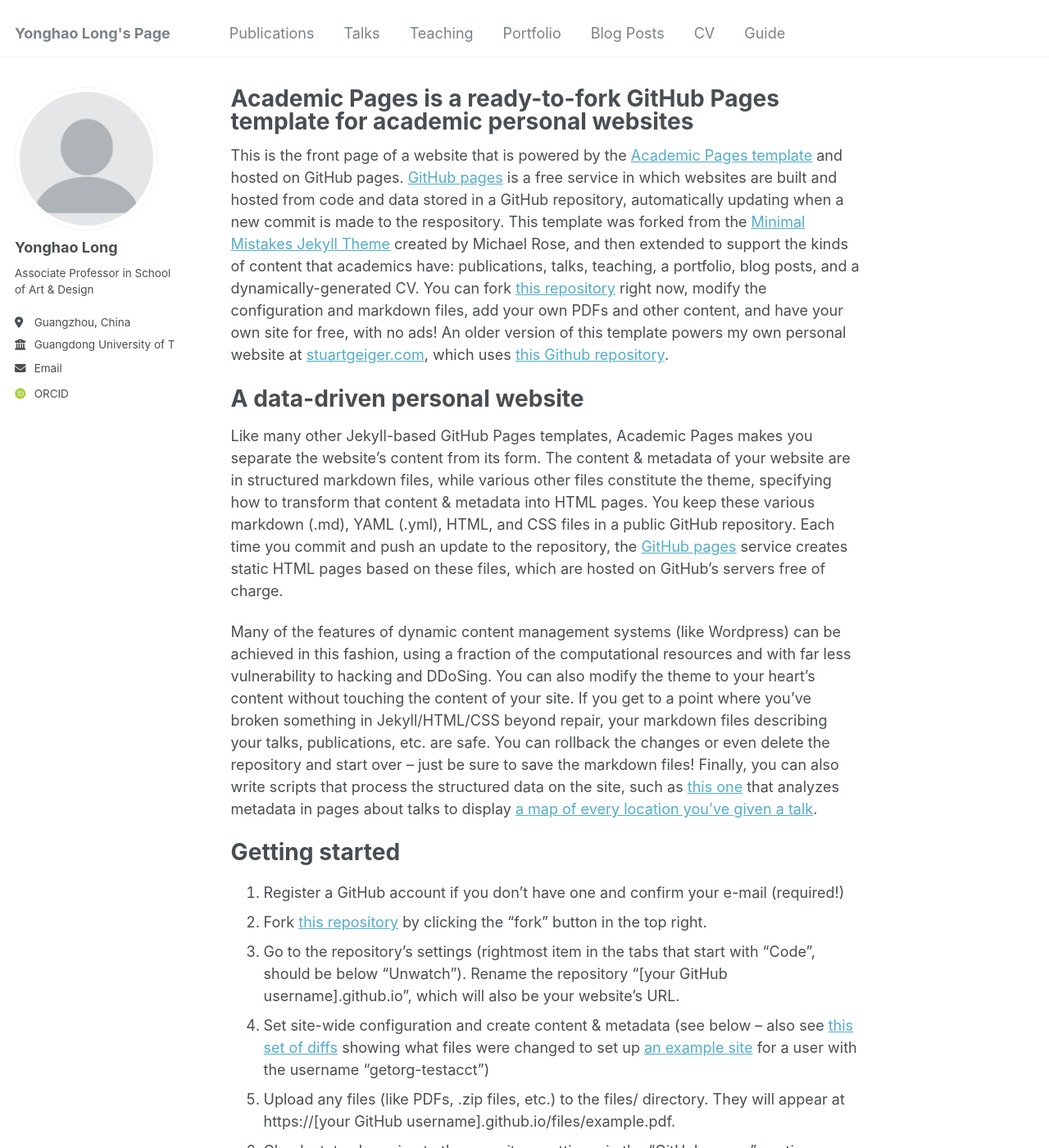
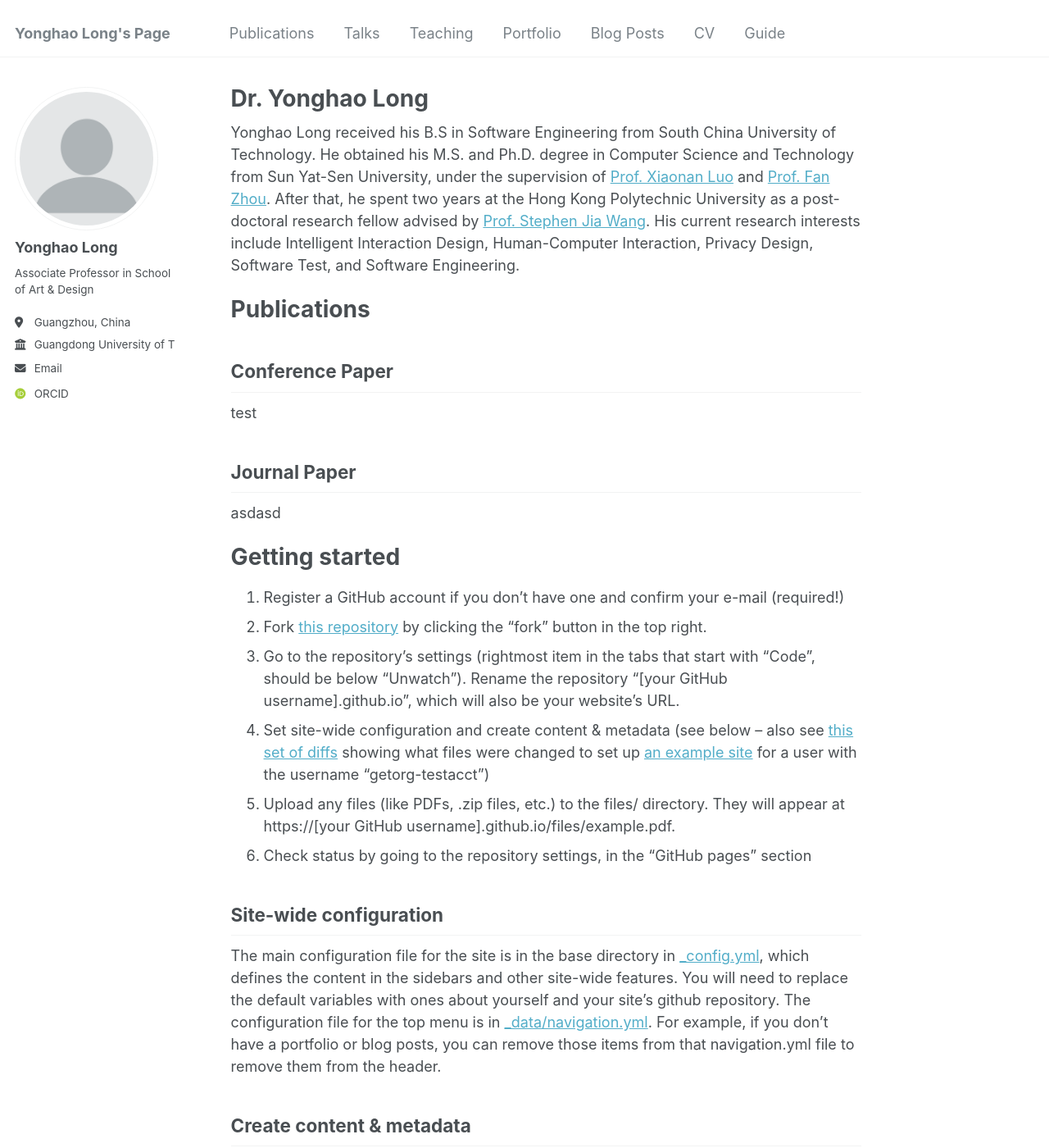
Before and after one commit to qoolyh/qoolyh.github.io, a Jekyll site: the page built from _pages/about.md, in a window 1280 px wide and 1400 px high. Shown: the whole window at 82% size. Built offline with Jekyll 4.4.1, drawn with Linux system fonts in a browser that asks for light colours; some web fonts are replaced.

Commit message:
Update about.md

```diff
--- a/_pages/about.md
+++ b/_pages/about.md
@@ -1,19 +1,25 @@
 ---
 permalink: /
-title: "Academic Pages is a ready-to-fork GitHub Pages template for academic personal websites"
+title: "Dr. Yonghao Long"
 author_profile: true
 redirect_from:
   - /about/
   - /about.html
 ---
+Yonghao Long received his B.S in Software Engineering from South China University of Technology. He obtained his M.S. and Ph.D. degree in Computer Science and Technology from Sun Yat-Sen University, under the supervision of [Prof. Xiaonan Luo](https://www.guet.edu.cn/people2/1130199.html) and [Prof. Fan Zhou](https://cse.sysu.edu.cn/content/2531). After that, he spent two years at the Hong Kong Polytechnic University as a post-doctoral research fellow advised by [Prof. Stephen Jia Wang](https://www.polyu.edu.hk/sd/people/academic-staff/wang-stephen-jia/). His current research interests include Intelligent Interaction Design, Human-Computer Interaction, Privacy Design, Software Test, and Software Engineering.
 
-This is the front page of a website that is powered by the [Academic Pages template](https://github.com/academicpages/academicpages.github.io) and hosted on GitHub pages. [GitHub pages](https://pages.github.com) is a free service in which websites are built and hosted from code and data stored in a GitHub repository, automatically updating when a new commit is made to the respository. This template was forked from the [Minimal Mistakes Jekyll Theme](https://mmistakes.github.io/minimal-mistakes/) created by Michael Rose, and then extended to support the kinds of content that academics have: publications, talks, teaching, a portfolio, blog posts, and a dynamically-generated CV. You can fork [this repository](https://github.com/academicpages/academicpages.github.io) right now, modify the configuration and markdown files, add your own PDFs and other content, and have your own site for free, with no ads! An older version of this template powers my own personal website at [stuartgeiger.com](http://stuartgeiger.com), which uses [this Github repository](https://github.com/staeiou/staeiou.github.io).
 
-A data-driven personal website
+Publications
 ======
-Like many other Jekyll-based GitHub Pages templates, Academic Pages makes you separate the website's content from its form. The content & metadata of your website are in structured markdown files, while various other files constitute the theme, specifying how to transform that content & metadata into HTML pages. You keep these various markdown (.md), YAML (.yml), HTML, and CSS files in a public GitHub repository. Each time you commit and push an update to the repository, the [GitHub pages](https://pages.github.com/) service creates static HTML pages based on these files, which are hosted on GitHub's servers free of charge.
 
-Many of the features of dynamic content management systems (like Wordpress) can be achieved in this fashion, using a fraction of the computational resources and with far less vulnerability to hacking and DDoSing. You can also modify the theme to your heart's content without touching the content of your site. If you get to a point where you've broken something in Jekyll/HTML/CSS beyond repair, your markdown files describing your talks, publications, etc. are safe. You can rollback the changes or even delete the repository and start over -- just be sure to save the markdown files! Finally, you can also write scripts that process the structured data on the site, such as [this one](https://github.com/academicpages/academicpages.github.io/blob/master/talkmap.ipynb) that analyzes metadata in pages about talks to display [a map of every location you've given a talk](https://academicpages.github.io/talkmap.html).
+Conference Paper
+------
+
+test
+
+Journal Paper
+------
+asdasd
 
 Getting started
 ======
```
